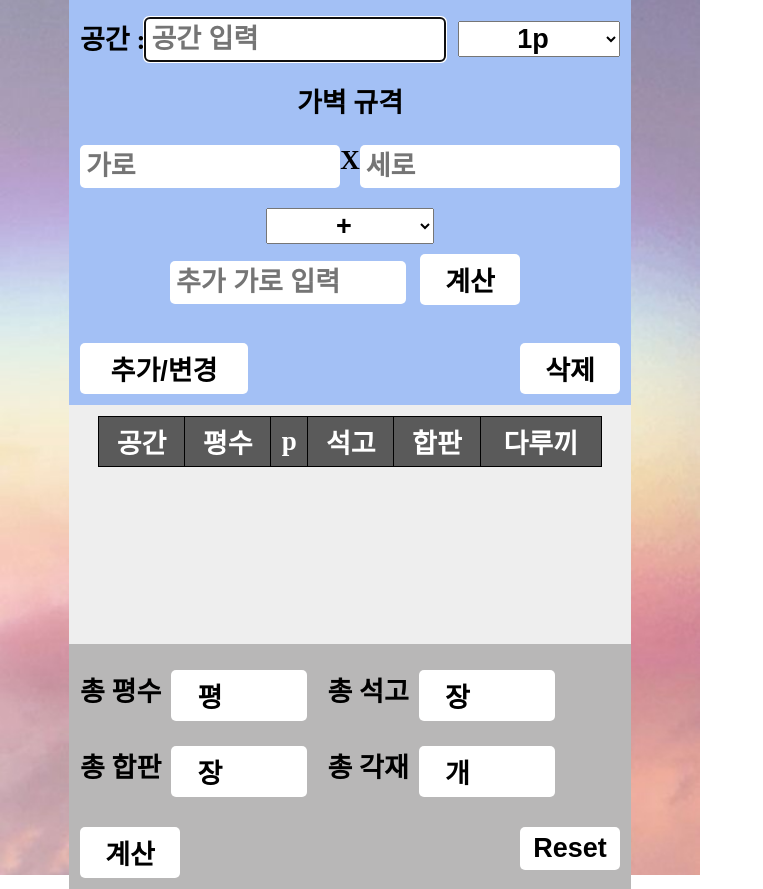
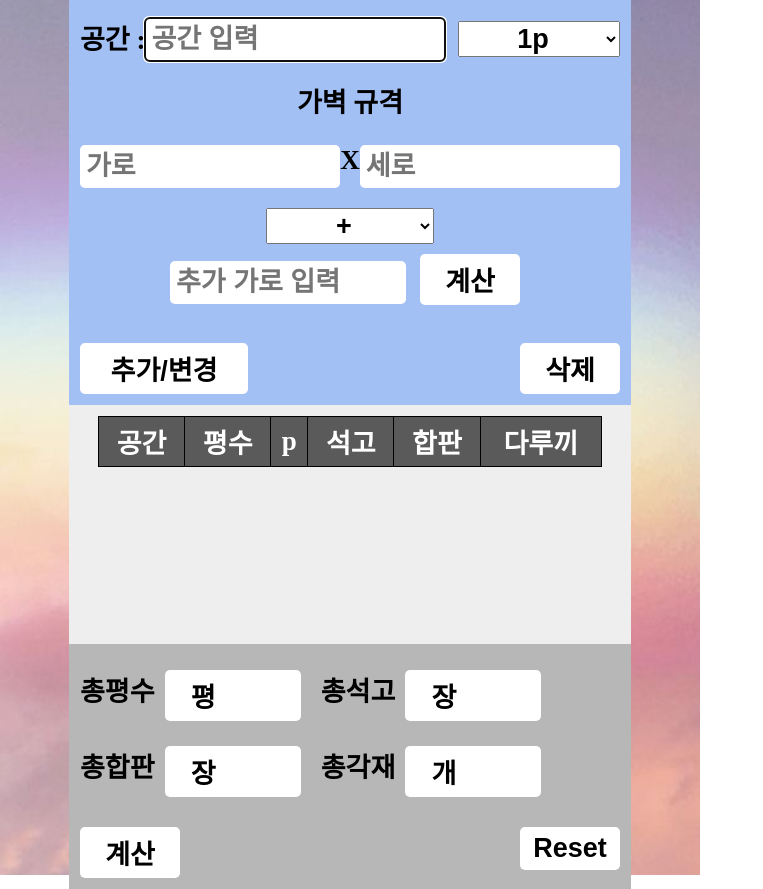
Before and after one commit to taklee7/carpentry-material-output, a plain HTML site: page index.html in a window 1280 px wide. Shown: the part 75-964 px from the top of the page, without its empty margins (0-763 px from the left). Drawn offline with nearby package versions, Linux system fonts and the light colour scheme.

```diff
--- a/index.html
+++ b/index.html
@@ -57,8 +57,8 @@
             </div>
 
             <div class="sub">
-                <label for="sum-pyeong" class="font-size">총 평수 <div class="sum-text-size" id="sum-pyeong">&nbsp;&nbsp;&nbsp;평</div>총 석고 <div class="sum-text-size" id="sum-gypsum">&nbsp;&nbsp;&nbsp;장</div></label></label>
-                <label for="sum-plywood" class="font-size">총 합판 <div class="sum-text-size" id="sum-plywood">&nbsp;&nbsp;&nbsp;장</div>총 각재 <div class="sum-text-size" id="sum-gagjae">&nbsp;&nbsp;&nbsp;개</div></label></label>
+                <label for="sum-pyeong" class="font-size">총평수 <div class="sum-text-size" id="sum-pyeong">&nbsp;&nbsp;&nbsp;평</div>총석고 <div class="sum-text-size" id="sum-gypsum">&nbsp;&nbsp;&nbsp;장</div></label></label>
+                <label for="sum-plywood" class="font-size">총합판 <div class="sum-text-size" id="sum-plywood">&nbsp;&nbsp;&nbsp;장</div>총각재 <div class="sum-text-size" id="sum-gagjae">&nbsp;&nbsp;&nbsp;개</div></label></label>
                 <input class="main-button" type="button" value="계산" onclick="sub()">
                 <input class="main-button" type="reset" style="float: right" onclick="window.location.reload()">
             </div>
```
